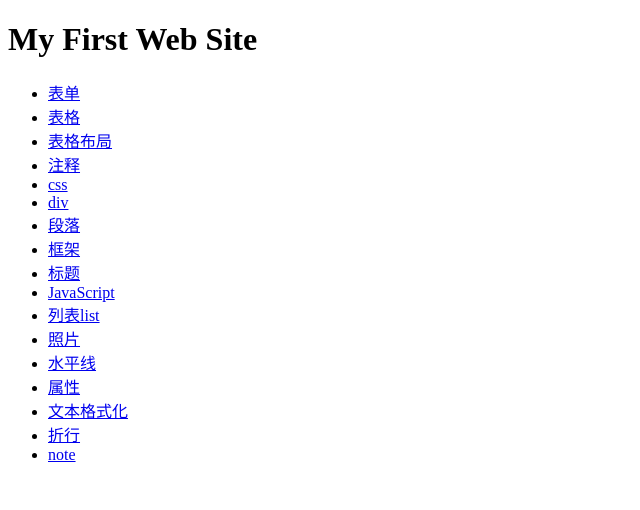
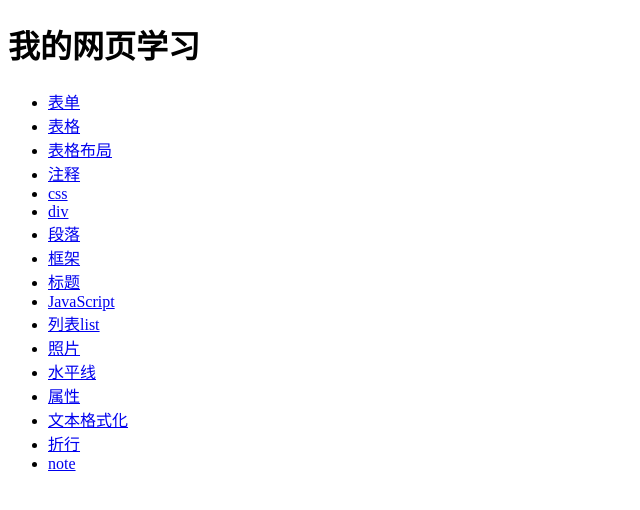
Before and after one commit to hanhanmp/web_01_html, a plain HTML site: page index.html in a window 1280 px wide. Shown: the whole page, without its empty margins (0-640 px from the left). Drawn offline with Linux system fonts and the light colour scheme.

Commit message:
修改小问题

```diff
--- a/index.html
+++ b/index.html
@@ -8,7 +8,7 @@
 
     <body>
         <h1>
-            My First Web Site
+            我的网页学习
         </h1>
 
         <ul>
```
